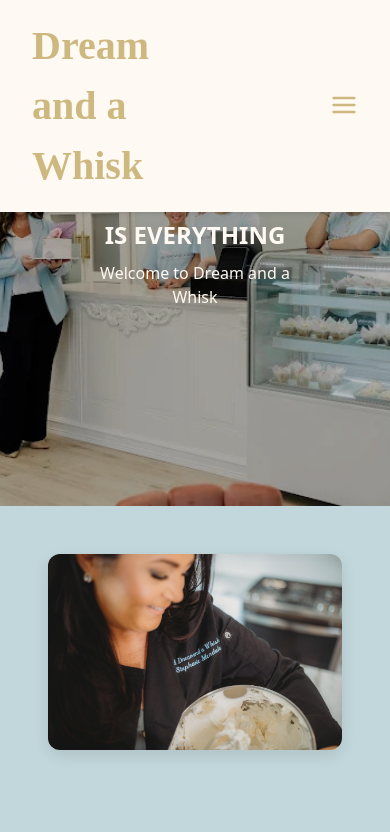
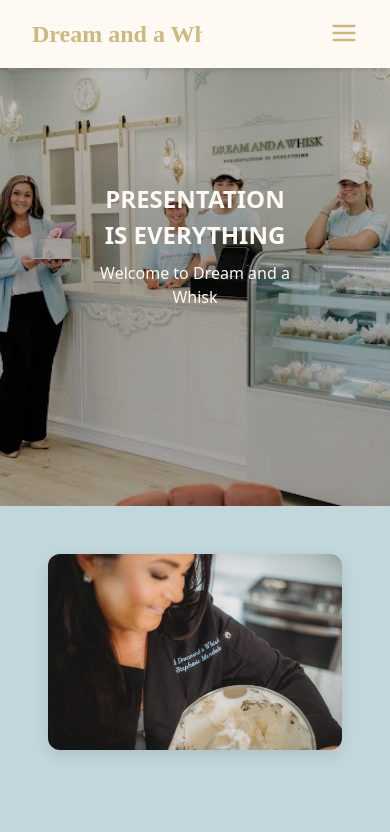
Before and after one commit to KylePlovie/Whisk-Website, a React (Vite) app: page / in a window 390 px wide. Shown: the top 832 px of the page. Built offline with nearby package versions, Linux system fonts and the light colour scheme.

Commit message:
mobile part 2 hopefully this will fix the nav

```diff
--- a/src/App.css
+++ b/src/App.css
@@ -227,6 +227,13 @@
     display: block;
   }
 
+  .logo {
+	  font-size: 1.5rem;
+	  white-space: nowrap;       /* Prevent breaks */
+	  overflow: hidden;          /* Optional safety */
+
+  }
+
   .hero-title {
     font-size: 1.5rem;
   }
```
